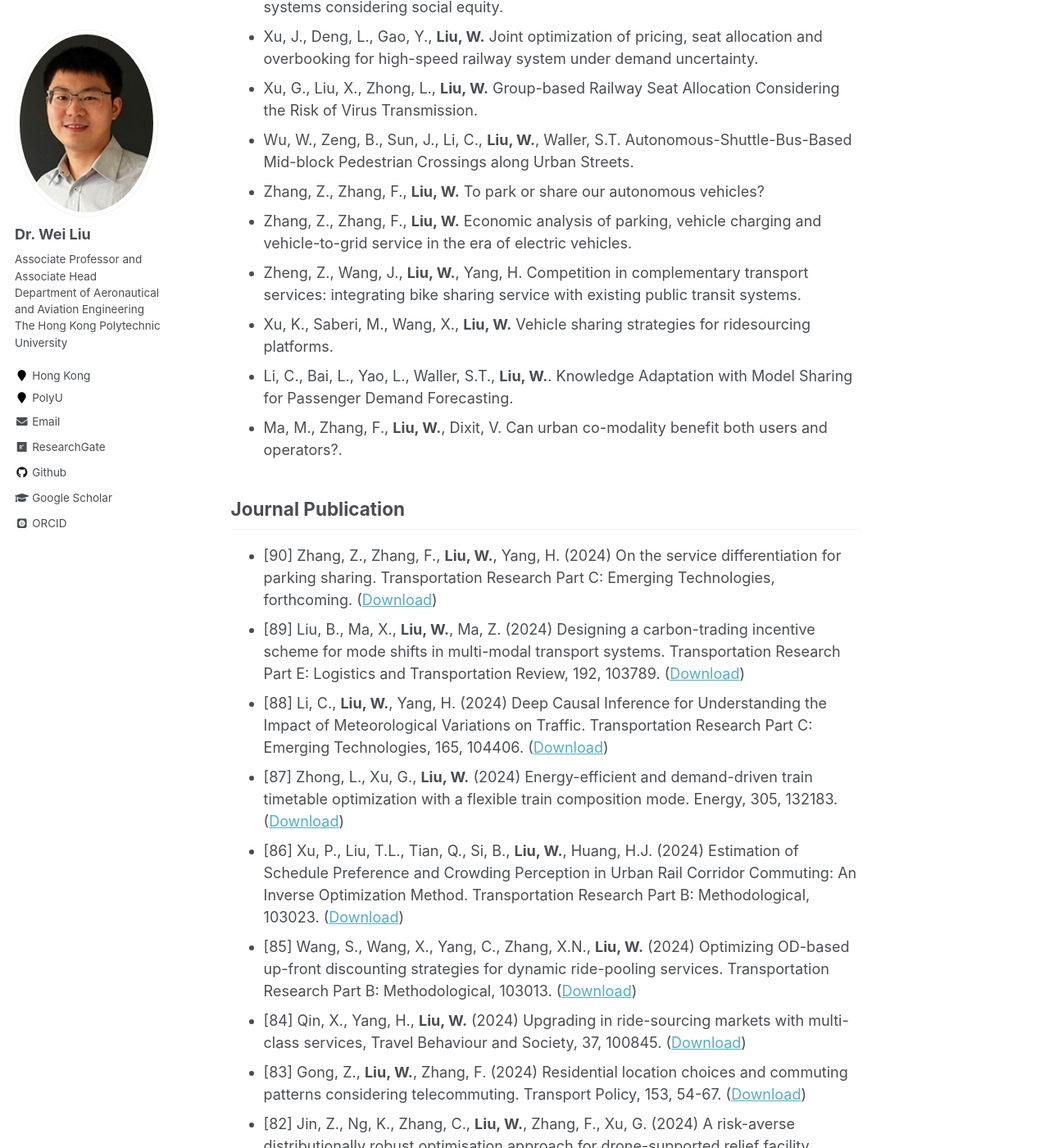
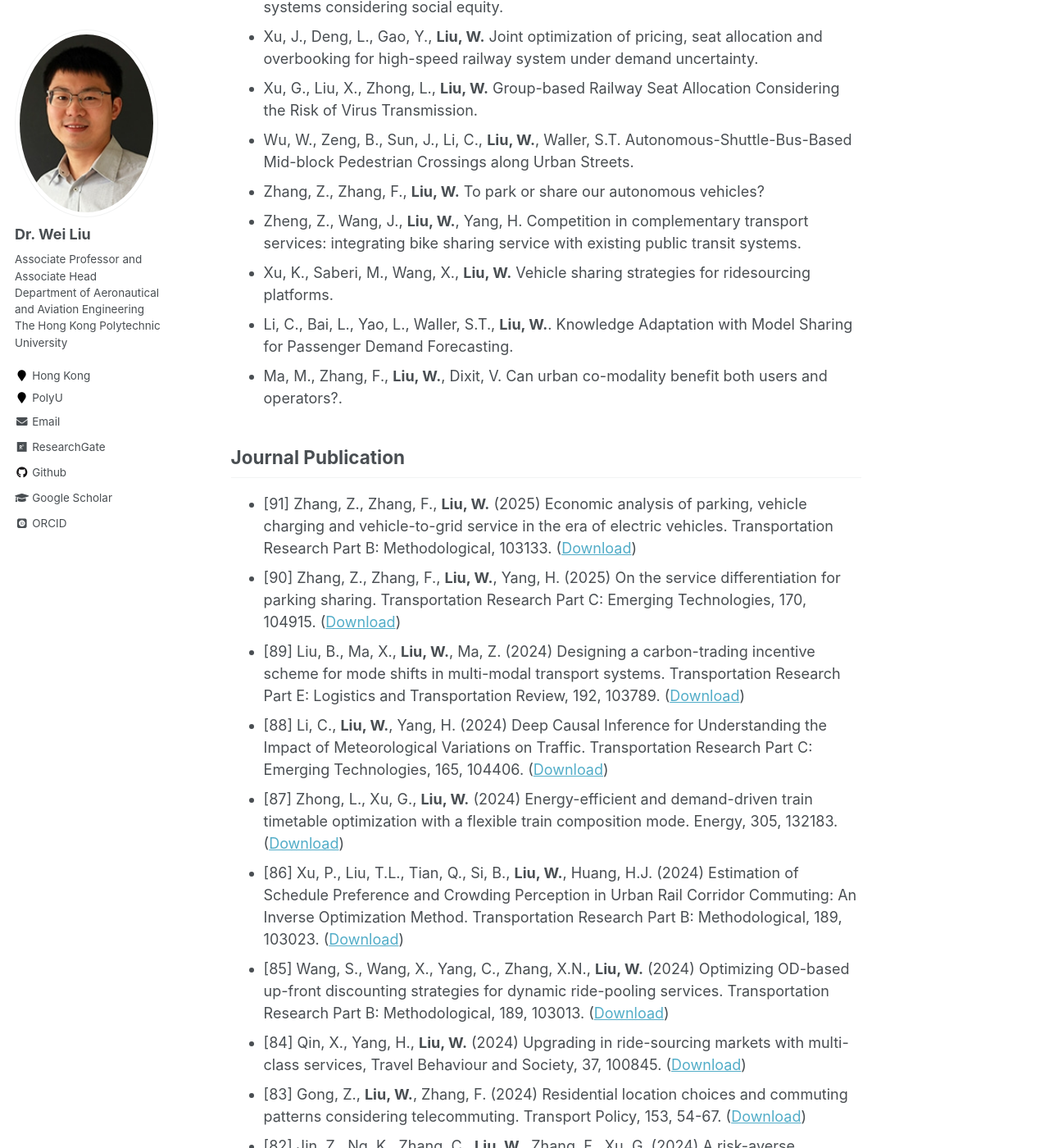
Before and after one commit to weiliu2016/weiliu2016.github.io, a Jekyll site: the page built from _pages/publications.md, in a window 1280 px wide and 1400 px high, scrolled down 1998 px. Shown: the whole window at 82% size. Built offline with Jekyll 4.4.1, drawn with Linux system fonts in a browser that asks for light colours; some web fonts are replaced; formulas are drawn with MathJax 3; some of the changed text lies outside the part shown.

Commit message:
Update publications.md

```diff
--- a/_pages/publications.md
+++ b/_pages/publications.md
@@ -42,14 +42,13 @@ Selected Working Papers
 - Zuo, Y., Liu, T.L., **Liu, W.** On the competition and collaboration in a multi-airport system considering ground connection between airports.
 - Liu, Q., **Liu, W.**, Jiang, R., Han, X. On the morning commute problem with mixed autonomous vehicles and human-driven vehicles traffic under stochastic bottleneck capacity.
 - Xu, G., Liu, X., Zhong, L., **Liu, W.** Integrated Optimization of Train Stopping Plan, Scheduling, and Seat Allocation for High-speed Railway Systems with Social Distancing Measures.
-- Li, C., **Liu, W.**, Yang, H. Simultaneous Multimodal Demand Imputation and Forecasting via Graph-guided Generative Network.
+- Li, C., **Liu, W.**, Ma, W., Yang, H. Simultaneous Multimodal Demand Imputation and Forecasting via Graph-guided Generative and Adversarial Network.
 - Waller, S.T., He, Q., **Liu, W.** Rapid post-disruption assessment of transportation network capacity and demand distribution under limited information.
 - Xu, G., Zhou, P., **Liu, W.**, Gao, Y. Optimization of seat allocation scheme for railway systems considering social equity.
 - Xu, J., Deng, L., Gao, Y., **Liu, W.** Joint optimization of pricing, seat allocation and overbooking for high-speed railway system under demand uncertainty.
 - Xu, G., Liu, X., Zhong, L., **Liu, W.** Group-based Railway Seat Allocation Considering the Risk of Virus Transmission.
 - Wu, W., Zeng, B., Sun, J., Li, C., **Liu, W.**, Waller, S.T. Autonomous-Shuttle-Bus-Based Mid-block Pedestrian Crossings along Urban Streets.
 - Zhang, Z., Zhang, F., **Liu, W.** To park or share our autonomous vehicles?
-- Zhang, Z., Zhang, F., **Liu, W.** Economic analysis of parking, vehicle charging and vehicle-to-grid service in the era of electric vehicles.
 - Zheng, Z., Wang, J., **Liu, W.**, Yang, H. Competition in complementary transport services: integrating bike sharing service with existing public transit systems.
 - Xu, K., Saberi, M., Wang, X., **Liu, W.** Vehicle sharing strategies for ridesourcing platforms.
 - Li, C., Bai, L., Yao, L., Waller, S.T., **Liu, W.**. Knowledge Adaptation with Model Sharing for Passenger Demand Forecasting.
@@ -57,12 +56,13 @@ Selected Working Papers
 
 Journal Publication
 ----------
-* [90] Zhang, Z., Zhang, F., **Liu, W.**, Yang, H. (2024) On the service differentiation for parking sharing. Transportation Research Part C: Emerging Technologies, forthcoming. ([Download](https://doi.org/10.1016/j.trc.2024.xxxxxx))
+* [91] Zhang, Z., Zhang, F., **Liu, W.** (2025) Economic analysis of parking, vehicle charging and vehicle-to-grid service in the era of electric vehicles. Transportation Research Part B: Methodological, 103133. ([Download](https://doi.org/10.1016/j.trb.2024.103133))
+* [90] Zhang, Z., Zhang, F., **Liu, W.**, Yang, H. (2025) On the service differentiation for parking sharing. Transportation Research Part C: Emerging Technologies, 170, 104915. ([Download](https://doi.org/10.1016/j.trc.2024.104915))
 * [89] Liu, B., Ma, X., **Liu, W.**, Ma, Z. (2024) Designing a carbon-trading incentive scheme for mode shifts in multi-modal transport systems. Transportation Research Part E: Logistics and Transportation Review, 192, 103789. ([Download](https://doi.org/10.1016/j.tre.2024.103789))
 * [88] Li, C., **Liu, W.**, Yang, H. (2024) Deep Causal Inference for Understanding the Impact of Meteorological Variations on Traffic. Transportation Research Part C: Emerging Technologies, 165, 104406. ([Download](https://doi.org/10.1016/j.trc.2024.104744))
 * [87] Zhong, L., Xu, G., **Liu, W.** (2024) Energy-efficient and demand-driven train timetable optimization with a flexible train composition mode. Energy, 305, 132183. ([Download](https://doi.org/10.1016/j.energy.2024.132183))
-* [86] Xu, P., Liu, T.L., Tian, Q., Si, B., **Liu, W.**, Huang, H.J. (2024) Estimation of Schedule Preference and Crowding Perception in Urban Rail Corridor Commuting: An Inverse Optimization Method. Transportation Research Part B: Methodological, 103023. ([Download](https://doi.org/10.1016/j.trb.2024.103023))
-* [85] Wang, S., Wang, X., Yang, C., Zhang, X.N., **Liu, W.** (2024) Optimizing OD-based up-front discounting strategies for dynamic ride-pooling services. Transportation Research Part B: Methodological, 103013. ([Download](https://doi.org/10.1016/j.trb.2024.103013))
+* [86] Xu, P., Liu, T.L., Tian, Q., Si, B., **Liu, W.**, Huang, H.J. (2024) Estimation of Schedule Preference and Crowding Perception in Urban Rail Corridor Commuting: An Inverse Optimization Method. Transportation Research Part B: Methodological, 189, 103023. ([Download](https://doi.org/10.1016/j.trb.2024.103023))
+* [85] Wang, S., Wang, X., Yang, C., Zhang, X.N., **Liu, W.** (2024) Optimizing OD-based up-front discounting strategies for dynamic ride-pooling services. Transportation Research Part B: Methodological, 189, 103013. ([Download](https://doi.org/10.1016/j.trb.2024.103013))
 * [84] Qin, X., Yang, H., **Liu, W.** (2024) Upgrading in ride-sourcing markets with multi-class services, Travel Behaviour and Society, 37, 100845. ([Download](https://doi.org/10.1016/j.tbs.2024.100845))
 * [83] Gong, Z., **Liu, W.**, Zhang, F. (2024) Residential location choices and commuting patterns considering telecommuting. Transport Policy, 153, 54-67. ([Download](https://doi.org/10.1016/j.tranpol.2024.05.010))
 * [82] Jin, Z., Ng, K., Zhang, C., **Liu, W.**, Zhang, F., Xu, G. (2024) A risk-averse distributionally robust optimisation approach for drone-supported relief facility location problem. Transportation Research Part E: Logistics and Transportation Review, 186, 103538. ([Download](https://doi.org/10.1016/j.tre.2024.103538))
```
